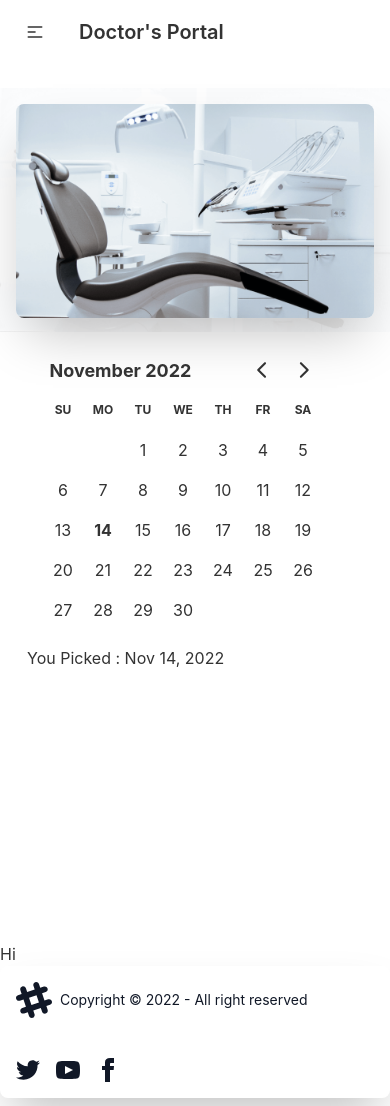
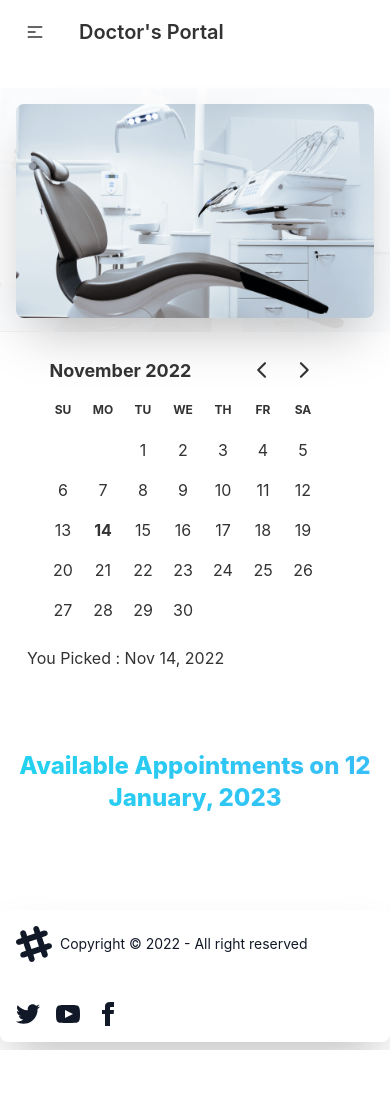
Before and after one commit to Fahmidur-arnob/I_Doctor, a React (Create React App) app: page /appointment in a window 390 px wide. After the commit the page ends 1050 px from the top, so only its background shows below. Built offline with nearby package versions, Linux system fonts and the light colour scheme.

Commit message:
Done showing calendar also done with responsiveness

```diff
--- a/src/Pages/Appointment/AppointmentBanner/AppointmentBanner.js
+++ b/src/Pages/Appointment/AppointmentBanner/AppointmentBanner.js
@@ -8,7 +8,7 @@ const AppointmentBanner = () => {
     const [selectedDate, setSelectedDate] = useState(new Date());
 
     return (
-        <header className='my-6 mb-64'>
+        <header className='my-6'>
             <div className="hero" style={{
             background: `url(${appointment})`,
             backgroundRepeat: `no-repeat`,
--- a/src/Pages/Appointment/AvailableAppointments/AvailableAppointments.js
+++ b/src/Pages/Appointment/AvailableAppointments/AvailableAppointments.js
@@ -3,7 +3,7 @@ import React from 'react';
 const AvailableAppointments = () => {
     return (
         <div>
-            <h1>Hi</h1>
+            <p className='font-extrabold text-transparent text-2xl bg-clip-text bg-gradient-to-r from-cyan-400 to-sky-400 text-center mt-16 mb-24'>Available Appointments on 12 January, 2023</p>
         </div>
     );
 };
```
